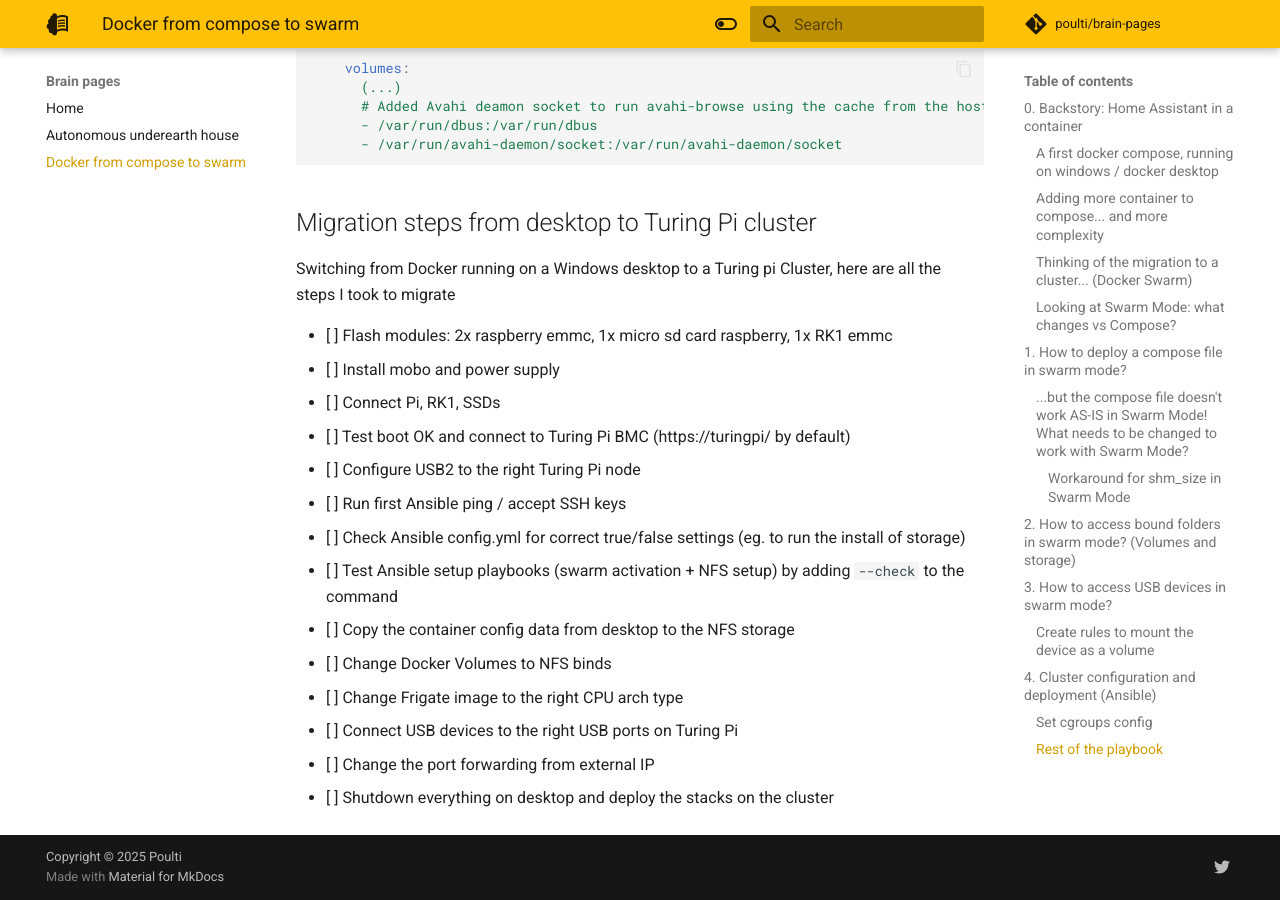
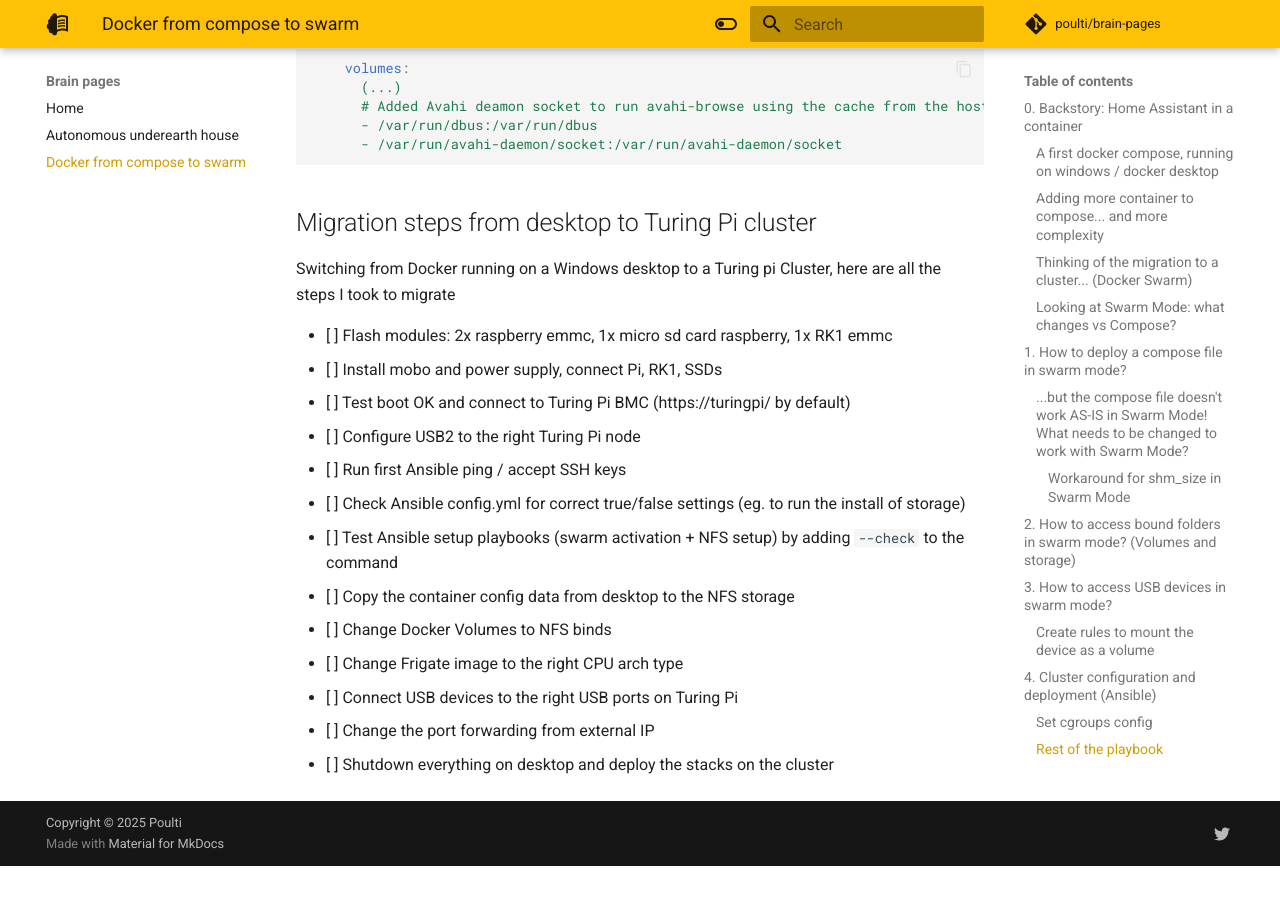
Before and after one commit to poulti/brain-pages, an MkDocs documentation site: the page built from docs/docker-from-compose-to-swarm.md, in a window 1280 px wide and 900 px high, scrolled down 16865 px. Built offline with MkDocs 1.6.1 and Material for MkDocs 9.7.7, drawn with Linux system fonts in a browser that asks for light colours; comment, search, counter and statistics services are not loaded; after the commit the page ends 17731 px from its top, so only the background shows below that.

Commit message:
Start review todo list migration

```diff
--- a/docs/docker-from-compose-to-swarm.md
+++ b/docs/docker-from-compose-to-swarm.md
@@ -612,8 +612,7 @@
 Switching from Docker running on a Windows desktop to a Turing pi Cluster, here are all the steps I took to migrate
 
 - [ ] Flash modules: 2x raspberry emmc, 1x micro sd card raspberry, 1x RK1 emmc
-- [ ] Install mobo and power supply
-- [ ] Connect Pi, RK1, SSDs
+- [ ] Install mobo and power supply, connect Pi, RK1, SSDs
 - [ ] Test boot OK and connect to Turing Pi BMC (https://turingpi/ by default)
 - [ ] Configure USB2 to the right Turing Pi node
 - [ ] Run first Ansible ping / accept SSH keys
```
